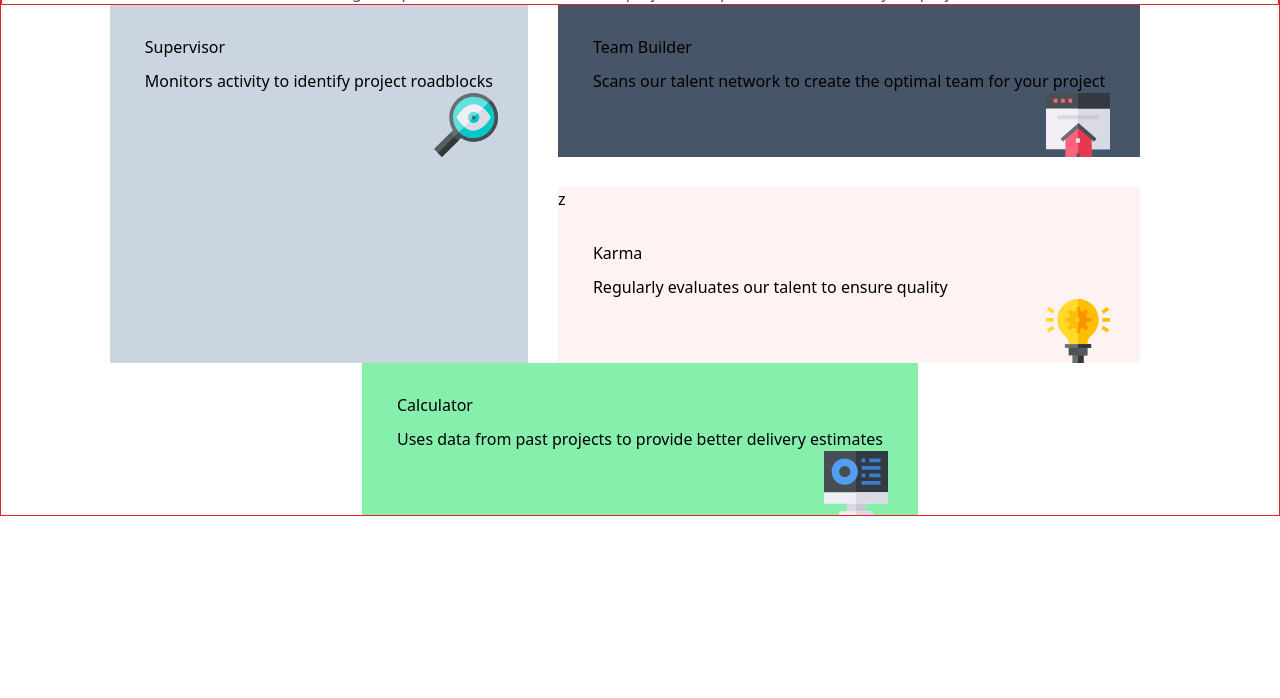
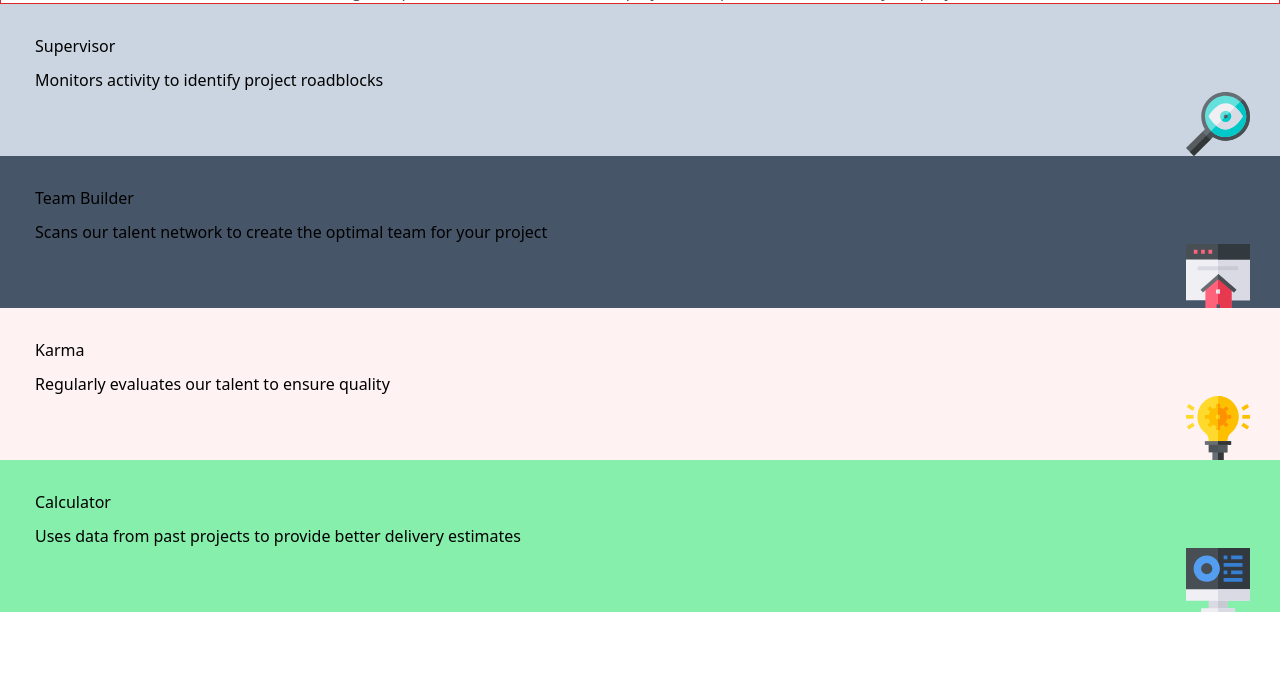
Before and after one commit to devmork/four-card-feature-section, a plain HTML site: page index.html in a window 1280 px wide. Shown: the part 102-800 px from the top of the page. Drawn offline with nearby package versions, Linux system fonts and the light colour scheme.

Commit message:
chore: code clean up

```diff
--- a/index.html
+++ b/index.html
@@ -6,18 +6,17 @@
     <link rel="icon" type="image/png" sizes="32x32" href="./images/favicon-32x32.png">
     <title>Frontend Mentor | Four card feature section</title>
     <script src="https://cdn.tailwindcss.com"></script>
-    <script src="tailwind.config.js"></script>
-    <link rel="stylesheet" href="oop.css">
   </head>
   <body>
-    <main class ="border border-red-600">
-      <section class ="text-center text-[#4c4e61] border border-red-600">
+      <header class ="text-center text-[#4c4e61] border border-red-600">
         <h1 class ="text-4xl">Reliable, effecient delivery</h1>
         <span class ="text-4xl">Powered by Technology</span>
         <p class ="text-base">Our Artificial Intelligence powered tools use millions of project data points to ensure that your project is successful</p>
-      </section>
-      <article class ="flex flex-wrap justify-center">
-        <section class ="bg-slate-300 size-auto">
+      </header>
+
+      <!--Cards Section -->
+      <article class ="">
+        <section class ="bg-slate-300">
           <div>
             <h2 class ="px-[35px] pt-[30px]">Supervisor</h2>
             <p class ="px-[35px] pt-[10px]">Monitors activity to identify project roadblocks</p>
@@ -26,8 +25,7 @@
             <img src="./images/icon-supervisor.svg" alt="">
           </div>
         </section>
-        <section class ="mx-[30px] grid gap-y-[30px]">
-          <div class ="bg-slate-600">
+        <section class ="bg-slate-600">
             <div>
               <h2 class ="px-[35px] pt-[30px]">Team Builder</h2>
               <p class ="px-[35px] pt-[10px]">Scans our talent network to create the optimal team for your project</p>
@@ -35,8 +33,8 @@
             <div class ="grid justify-end px-[30px]">
               <img src="./images/icon-team-builder.svg" alt="">
             </div>
-          </div>
-          <div class ="bg-red-50 max-h-60">z
+        </section>
+        <section class ="bg-red-50">
             <div>
               <h2 class ="px-[35px] pt-[30px]">Karma</h2>
               <p class ="px-[35px] pt-[10px]">Regularly evaluates our talent to ensure quality</p>
@@ -44,9 +42,8 @@
             <div class ="grid justify-end px-[30px]">
               <img src="./images/icon-karma.svg" alt="">
             </div>
-          </div>
         </section>
-        <section class ="bg-green-300 fl">
+        <section class ="bg-green-300">
           <div>
             <h2 class ="px-[35px] pt-[30px]">Calculator</h2>
             <p class ="px-[35px] pt-[10px]">Uses data from past projects to provide better delivery estimates</p>
@@ -56,6 +53,5 @@
           </div>
         </section>
       </article>
-    </main>
   </body>
 </html>
```
